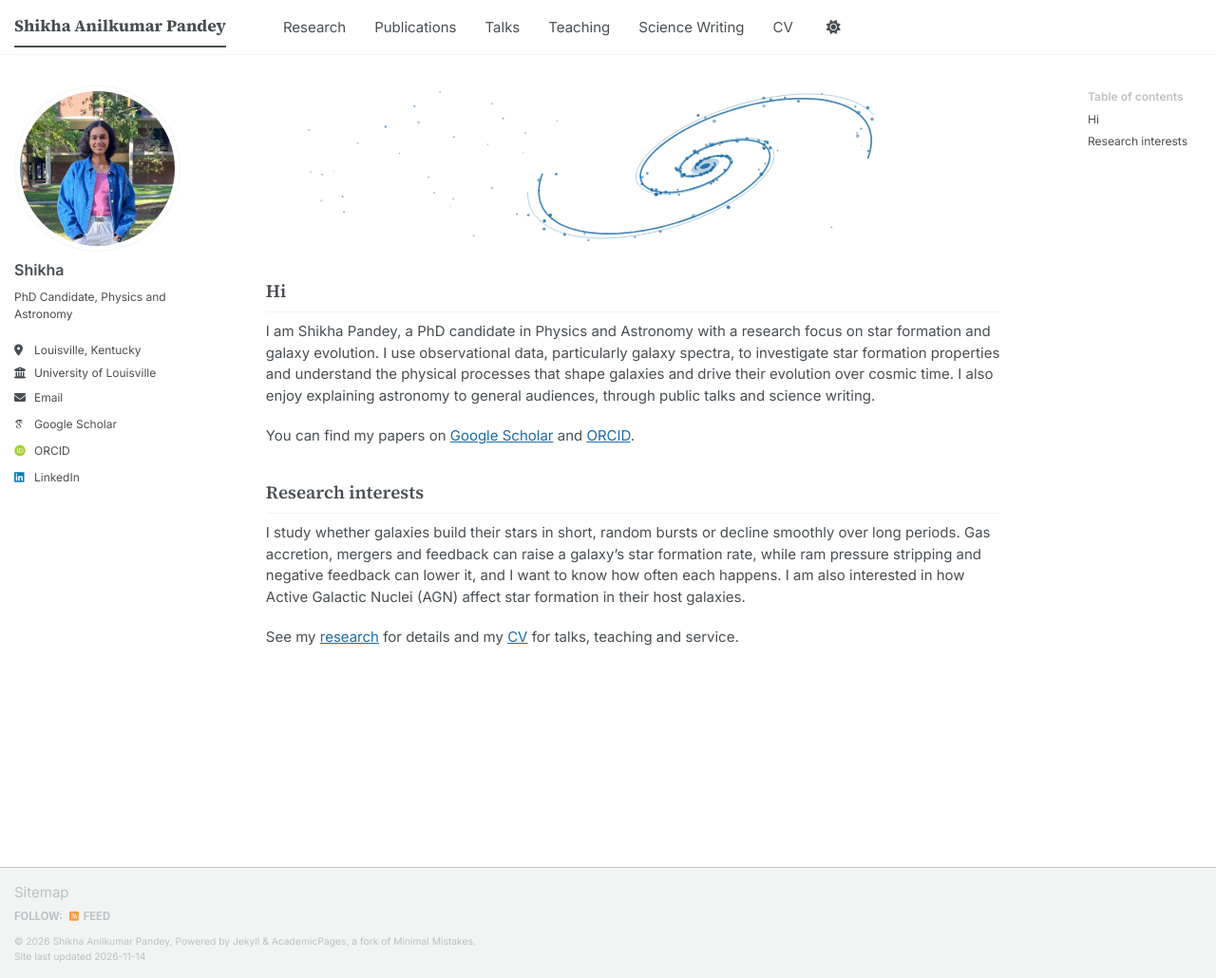
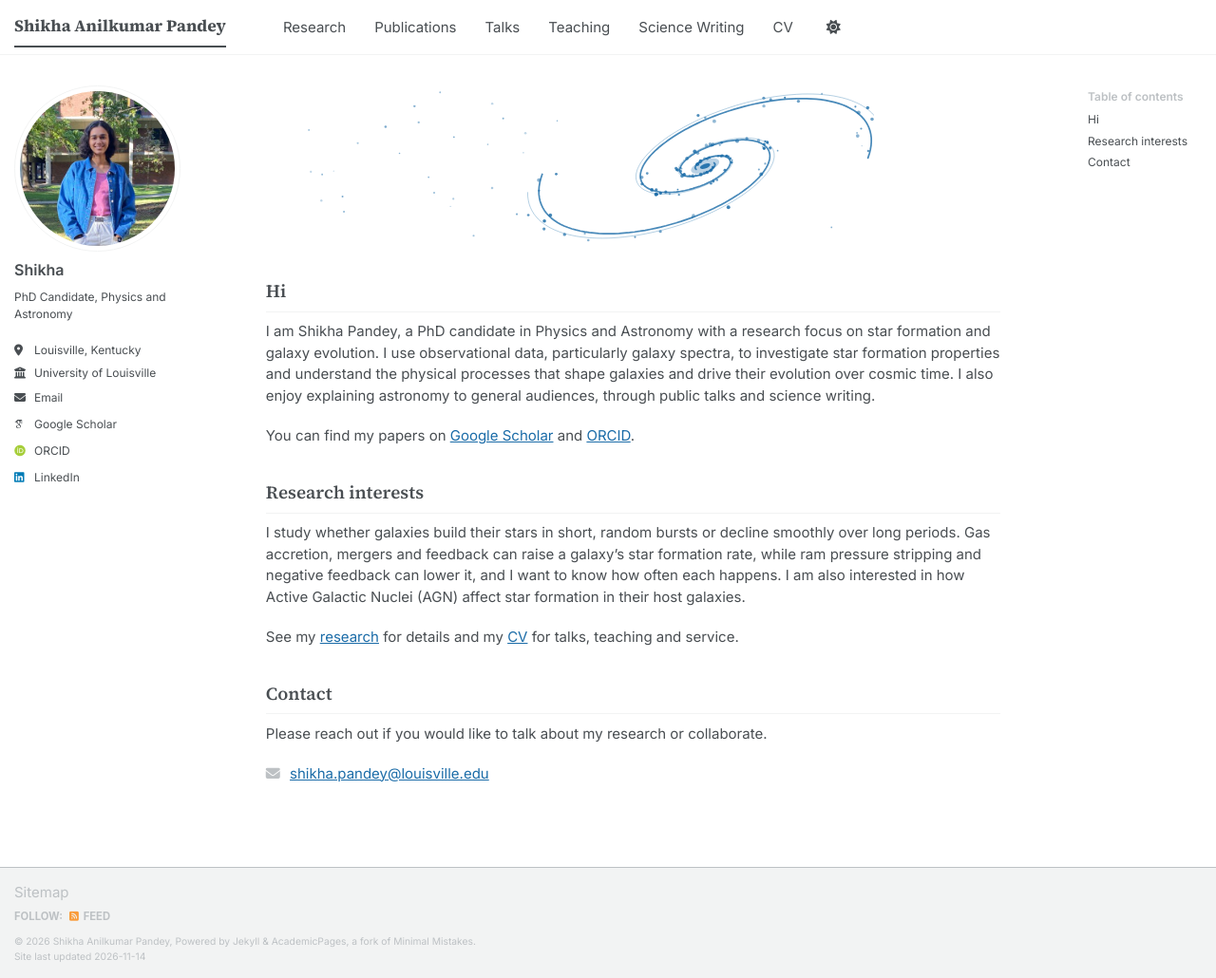
Before and after one commit to pshikha/pshikha.github.io, a Jekyll site: the page built from _pages/about.md, in a window 1280 px wide and 1030 px high. Shown: the whole window at 95% size. Built offline with Jekyll 4.4.1, drawn with Linux system fonts in a browser that asks for light colours; some web fonts are replaced; a script bundle is joined from its source files by our own code; library files that are not in the unit come from our copies.

Commit message:
Home: add a Contact section
Heading, one line inviting questions or collaboration, and an envelope icon with the email already listed in the sidebar.

Co-Authored-By: Claude Sonnet 5.5 <noreply@anthropic.com>

```diff
--- a/_pages/about.md
+++ b/_pages/about.md
@@ -21,3 +21,9 @@ You can find my papers on [Google Scholar](https://scholar.google.com/citations?
 I study whether galaxies build their stars in short, random bursts or decline smoothly over long periods. Gas accretion, mergers and feedback can raise a galaxy's star formation rate, while ram pressure stripping and negative feedback can lower it, and I want to know how often each happens. I am also interested in how Active Galactic Nuclei (AGN) affect star formation in their host galaxies.
 
 See my [research](/research/) for details and my [CV](/cv/) for talks, teaching and service.
+
+## Contact
+
+Please reach out if you would like to talk about my research or collaborate.
+
+<p class="contact-line"><i class="fas fa-envelope" aria-hidden="true"></i> <a href="mailto:{{ site.author.email }}">{{ site.author.email }}</a></p>
--- a/_sass/layout/_page.scss
+++ b/_sass/layout/_page.scss
@@ -456,3 +456,11 @@
     }
   }
 }
+
+/* Contact line on the home page */
+.contact-line {
+  i {
+    margin-right: 0.4em;
+    color: var(--global-text-color-light);
+  }
+}
```
